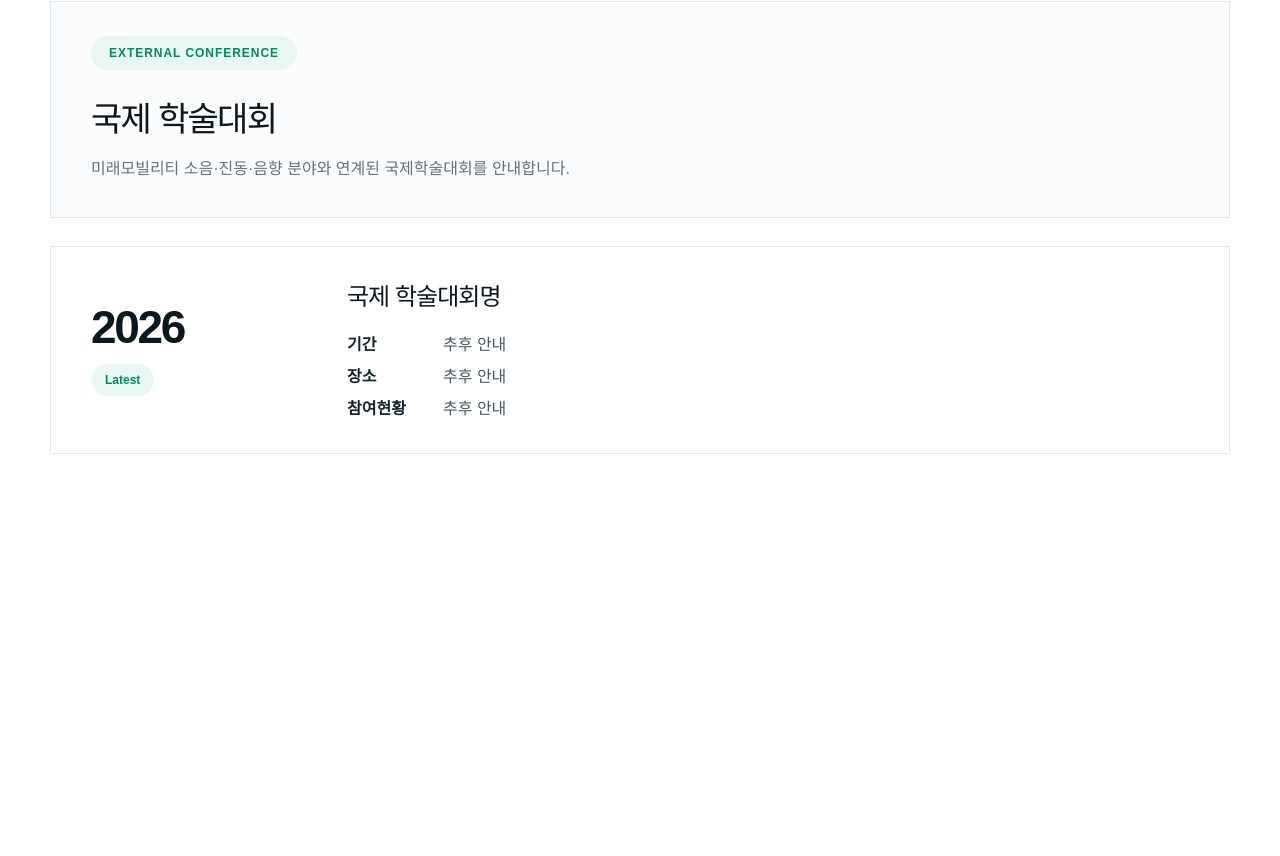
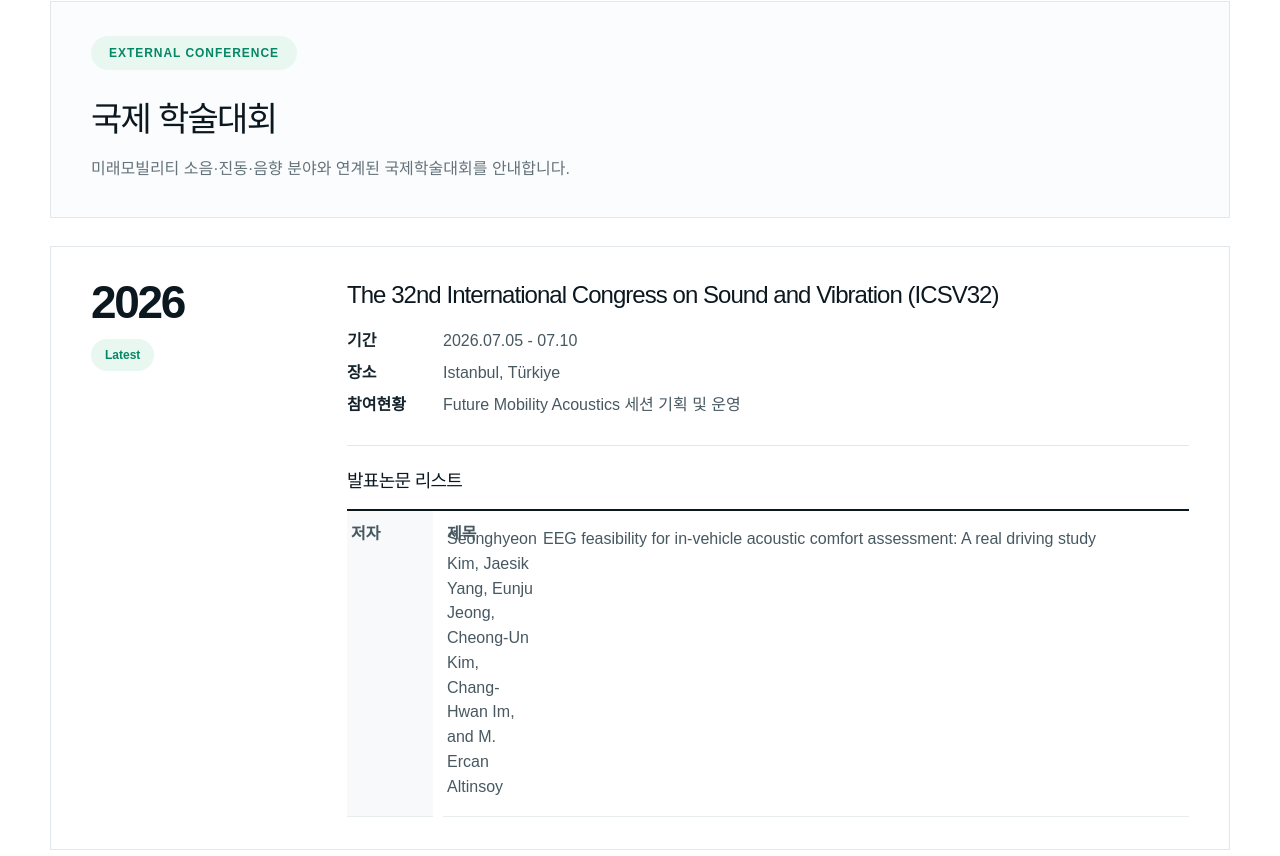
Before and after one commit to ksnve-future-mobility/homepage, a Next.js app: page /international-conferences in a window 1280 px wide. Shown: the part 434-1290 px from the top of the page. Before the commit the page ends 906 px from the top, so only its background shows below. Built offline with nearby package versions, Linux system fonts and the light colour scheme.

Commit message:
Add ICSV32 conference details and paper list

```diff
--- a/app/international-conferences/page.tsx
+++ b/app/international-conferences/page.tsx
@@ -1,11 +1,17 @@
 const internationalConferences = [
   {
     year: "2026",
-    title: "국제 학술대회명",
-    period: "",
-    venue: "",
-    session: "",
+    title: "The 32nd International Congress on Sound and Vibration (ICSV32)",
+    period: "2026.07.05 - 07.10",
+    venue: "Istanbul, Türkiye",
+    session: "Future Mobility Acoustics 세션 기획 및 운영",
     latest: true,
+    papers: [
+      {
+        authors: "Seonghyeon Kim, Jaesik Yang, Eunju Jeong, Cheong-Un Kim, Chang-Hwan Im, and M. Ercan Altinsoy",
+        title: "EEG feasibility for in-vehicle acoustic comfort assessment: A real driving study",
+      },
+    ],
   },
 ];
 
@@ -62,6 +68,23 @@ export default function InternationalConferencesPage() {
                   <div><dt>장소</dt><dd>{event.venue || "추후 안내"}</dd></div>
                   <div><dt>참여현황</dt><dd>{event.session || "추후 안내"}</dd></div>
                 </dl>
+                {event.papers.length > 0 ? (
+                  <section className="paper-list" aria-label={`${event.title} 발표논문 리스트`}>
+                    <h4>발표논문 리스트</h4>
+                    <div className="paper-table">
+                      <div className="paper-row paper-head">
+                        <span>저자</span>
+                        <span>제목</span>
+                      </div>
+                      {event.papers.map((paper) => (
+                        <div className="paper-row" key={paper.title}>
+                          <span>{paper.authors}</span>
+                          <span>{paper.title}</span>
+                        </div>
+                      ))}
+                    </div>
+                  </section>
+                ) : null}
               </div>
             </article>
           ))}
```
Also changed, not shown: app/globals.css.
